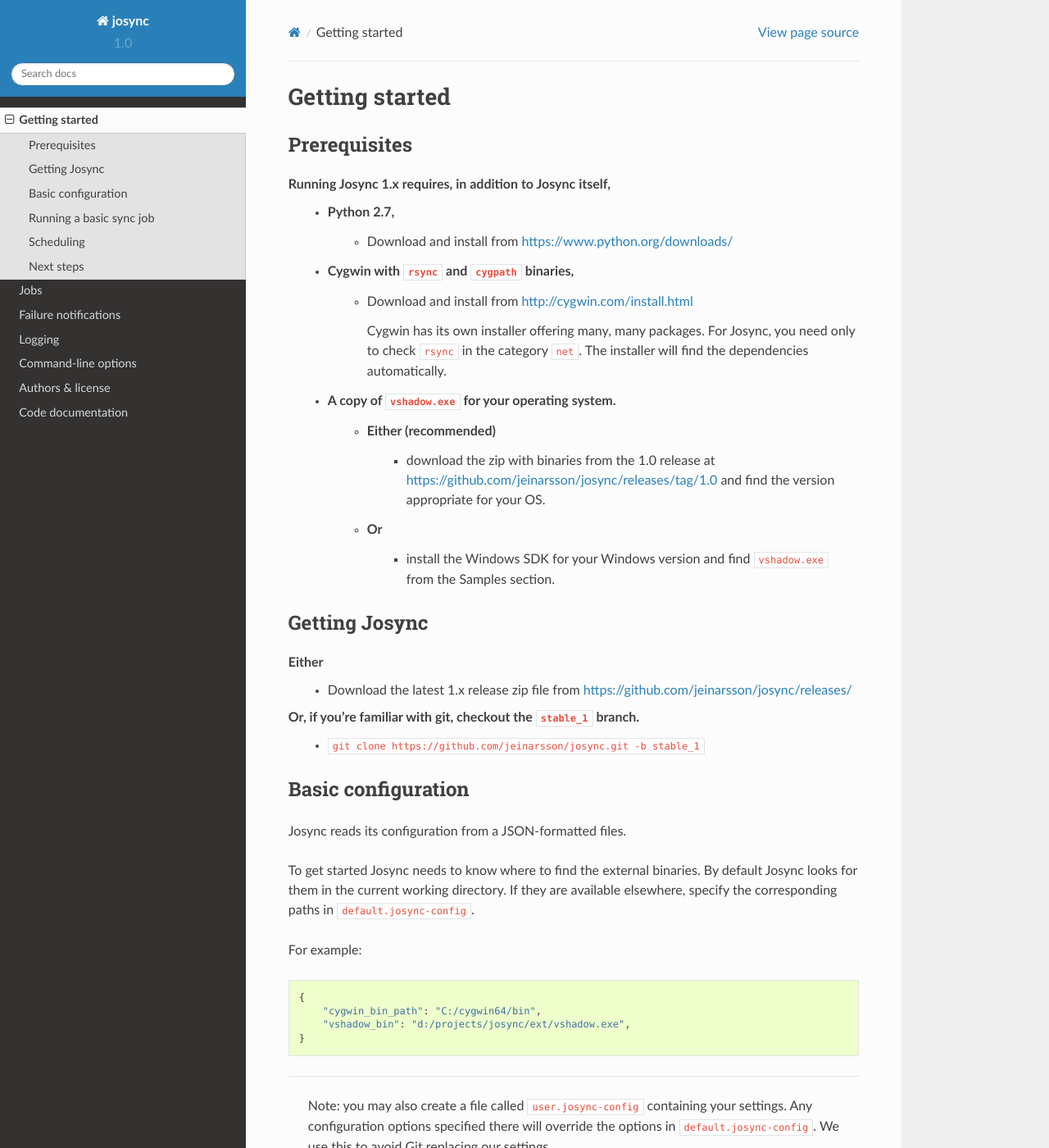
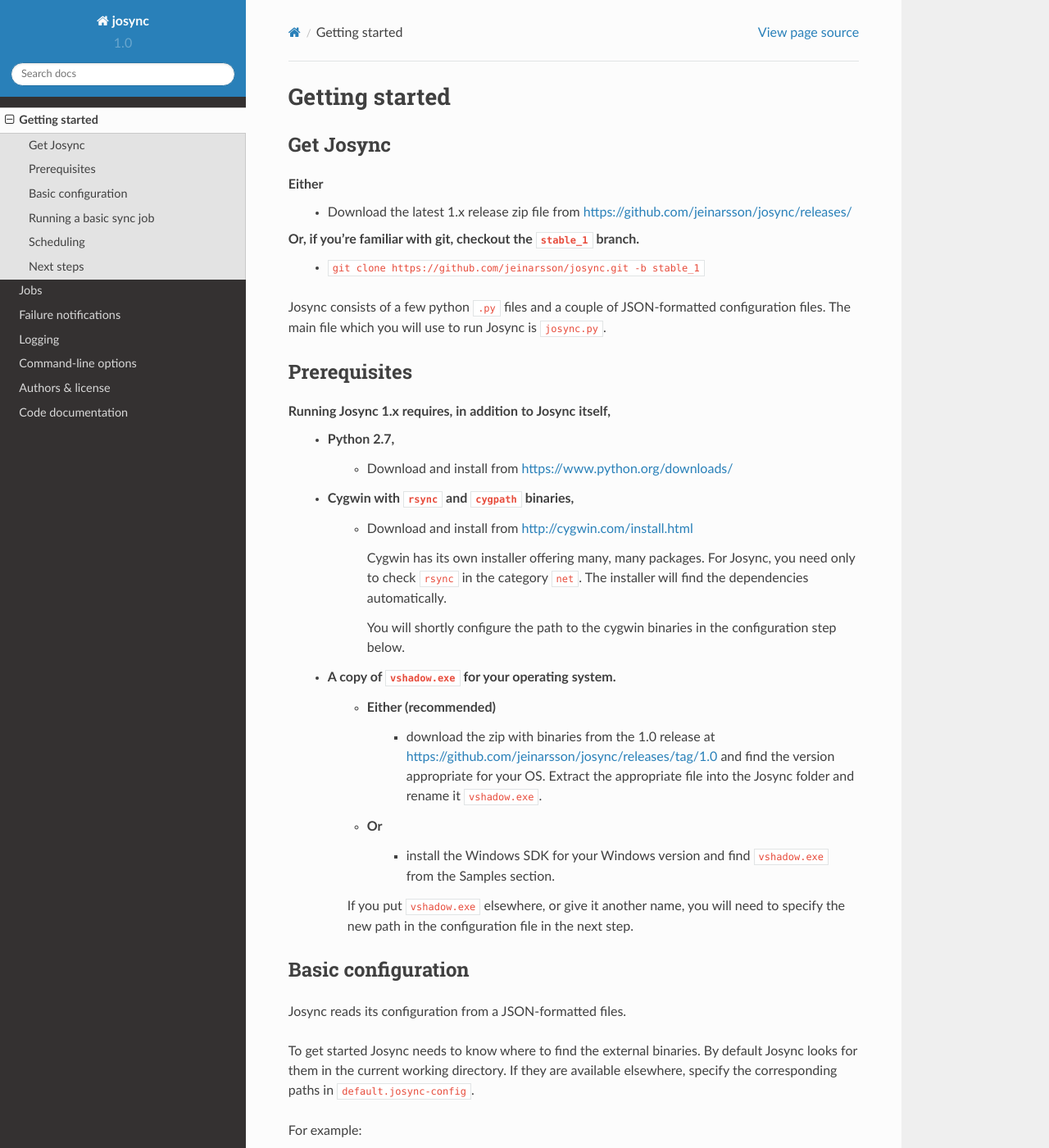
Before and after one commit to jeinarsson/josync, a Sphinx documentation site: the page built from docs/getting_started.rst, in a window 1280 px wide and 1400 px high. Shown: the whole window at 82% size. Built offline with Sphinx 7.4.7 and the Read the Docs theme 2.0.0, drawn with Linux system fonts in a browser that asks for light colours; some of the changed text lies outside the part shown.

Commit message:
utils.version 1.0, added vshadow error type, updated docs for gettings started

```diff
--- a/docs/getting_started.rst
+++ b/docs/getting_started.rst
@@ -2,6 +2,16 @@
 Getting started
 ***************
 
+
+Get Josync
+==========
+
+Either
+	* Download the latest 1.x release zip file from https://github.com/jeinarsson/josync/releases/
+Or, if you're familiar with git, checkout the ``stable_1`` branch.
+	* ``git clone https://github.com/jeinarsson/josync.git -b stable_1``
+
+Josync consists of a few python ``.py`` files and a couple of JSON-formatted configuration files. The main file which you will use to run Josync is ``josync.py``.
 
 Prerequisites
 =============
@@ -14,23 +24,19 @@ Running Josync 1.x requires, in addition to Josync itself,
 
 			Cygwin has its own installer offering many, many packages. For Josync, you need only to check ``rsync`` in the category ``net``. The installer will find the dependencies automatically.
 
+			You will shortly configure the path to the cygwin binaries in the configuration step below.
 
 	* A copy of ``vshadow.exe`` for your operating system.
 		* Either (recommended)
-			* download the zip with binaries from the 1.0 release at https://github.com/jeinarsson/josync/releases/tag/1.0 and find the version appropriate for your OS.
+			* download the zip with binaries from the 1.0 release at https://github.com/jeinarsson/josync/releases/tag/1.0 and find the version appropriate for your OS. Extract the appropriate file into the Josync folder and rename it ``vshadow.exe``.
+
 		* Or
 			* install the Windows SDK for your Windows version and find ``vshadow.exe`` from the Samples section.
 
 
+		If you put ``vshadow.exe`` elsewhere, or give it another name, you will need to specify the new path in the configuration file in the next step.
 
 
-Getting Josync
-==============
-
-Either
-	* Download the latest 1.x release zip file from https://github.com/jeinarsson/josync/releases/
-Or, if you're familiar with git, checkout the ``stable_1`` branch.
-	* ``git clone https://github.com/jeinarsson/josync.git -b stable_1``
 
 Basic configuration
 ===================
@@ -74,6 +80,10 @@ Modify the job description to make sense on your system, and try running this jo
 
 	python josync.py syncjob-example
 
+In addition to the output in the console, Josync writes log files. The file ``main.josync-log`` contains a brief entry for each run. In addition each job gets one dedicated log file with more details.
+
+	Note: Josync must run with Administrator privileges. This is required to create Shadow copies.
+
 
 Scheduling
 ==========
@@ -85,6 +95,10 @@ When we schedule Josync to run using the built-in Task Scheduler in Windows, we
 	:width: 1200px
 *Screenshot of Task Scheduler*
 
+Check carefully that
+	* The working directory is correctly typed in (it must be the folder where ``josync.py`` resides)
+	* Your job is set to run with Administrator privileges
+
 Next steps
 ==========
 
--- a/josync.py
+++ b/josync.py
@@ -75,6 +75,10 @@ def main():
         main_logger.error("The target directory {} does not exist for job {}.".format(e,jobfile))
         if not args.nonotifications:
             failure_notifier.notify()
+    except utils.VShadowError as e:
+        main_logger.error("vshadow error: {}.".format(e))
+        if not args.nonotifications:
+            failure_notifier.notify()
     except Exception as e:
         main_logger.error("Josync job {} failed with an exception: {}".format(jobfile,e))
         logger.exception(e)
```
Also changed, not shown: README.md (+1 -1 lines), utils.py (+8 -5 lines).
